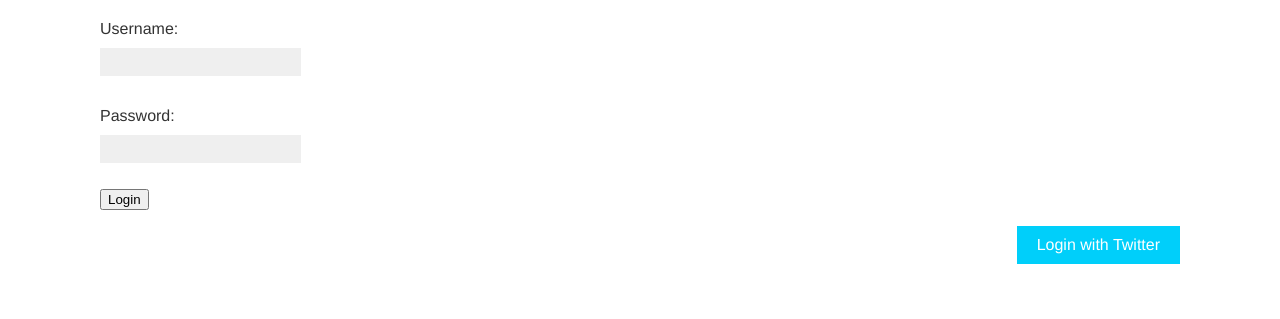
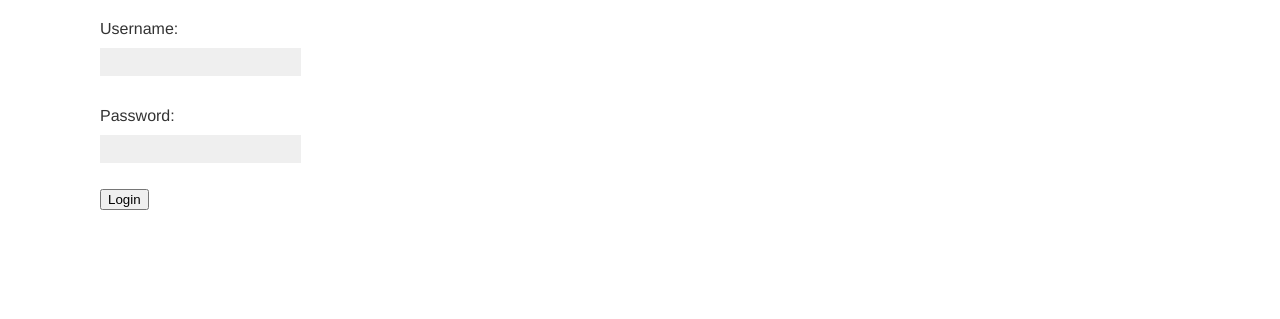
Before and after one commit to akashgiricse/100DaysOfDjango, a Django app: template SocialWebsite/bookmarks/account/templates/account/login.html in a window 1280 px wide. Shown: the part 156-475 px from the top of the page. Run offline with Django 3.2, Linux system fonts and the light colour scheme; the template is opened without the code that fills it: values that come from a table or form of the project are taken from there, others are empty; some web fonts are replaced.

Commit message:
Day019 complete

```diff
--- a/SocialWebsite/bookmarks/account/templates/account/login.html
+++ b/SocialWebsite/bookmarks/account/templates/account/login.html
@@ -18,9 +18,5 @@
 
       </div>
     </div>
-    <div class="social">
-        <ul>
-            <li class="twitter"><a href="{% url "social:begin" "twitter" %}">Login with Twitter</a></li>
-        </ul>
-    </div>
+
 {% endblock%}
--- a/SocialWebsite/bookmarks/images/templates/images/image/create.html
+++ b/SocialWebsite/bookmarks/images/templates/images/image/create.html
@@ -1,4 +1,3 @@
-
 {% extends "base.html" %}
 
 {% block title %}Bookmark an image{% endblock %}
--- a/SocialWebsite/bookmarks/images/views.py
+++ b/SocialWebsite/bookmarks/images/views.py
@@ -7,9 +7,6 @@ from .forms import ImageCreateForm
 
 @login_required
 def image_create(request):
-    """
-    View for creating an Image using the JavaScript Bookmarklet.
-    """
     if request.method == 'POST':
         # form is sent
         form = ImageCreateForm(data=request.POST)
```
Also changed, not shown: README.md.
